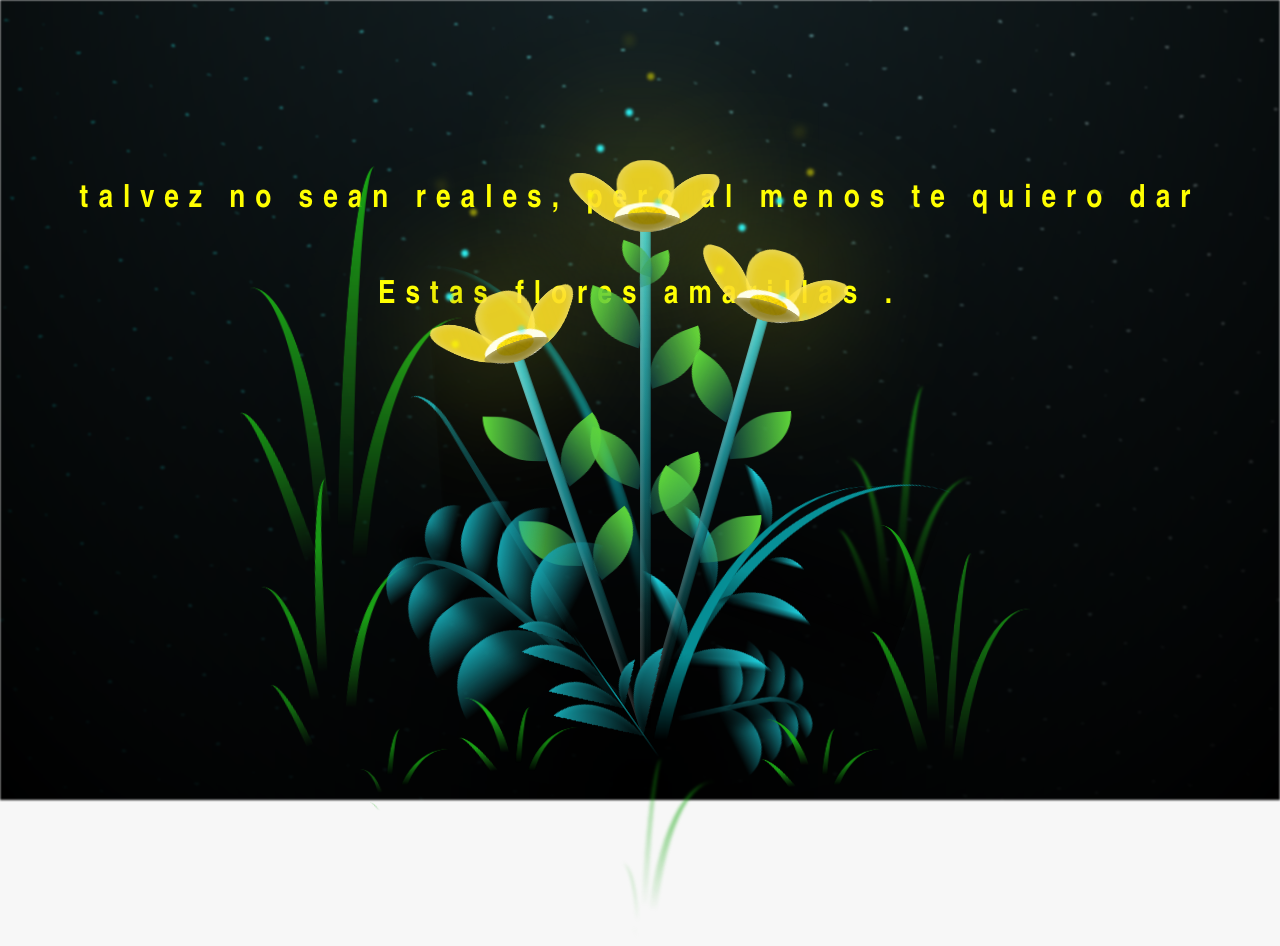
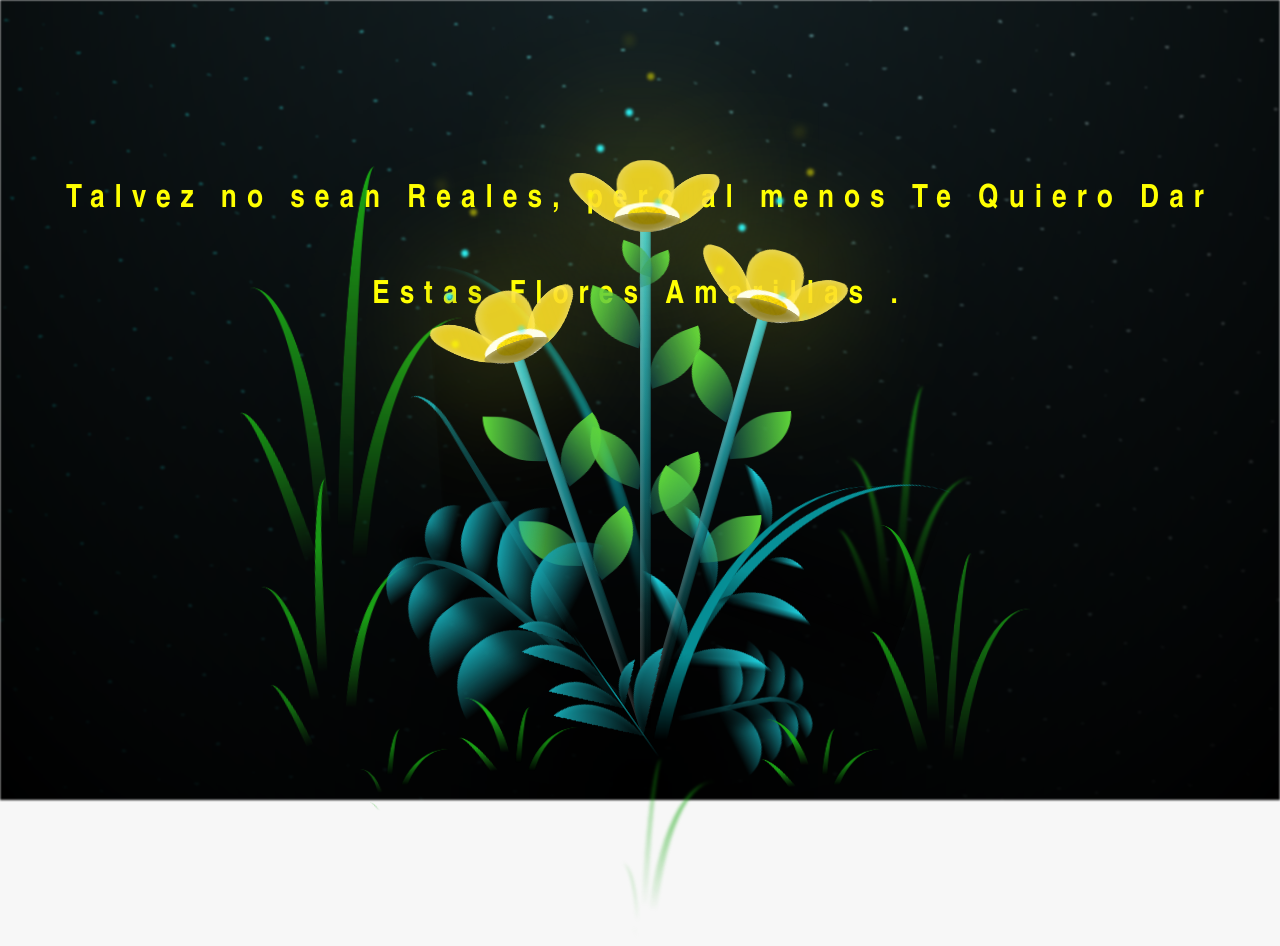
Before and after one commit to fernadorsol/fernadorsol.github.io, a plain HTML site: page flower.html in a window 1280 px wide. Drawn offline with Linux system fonts and the light colour scheme.

Commit message:
Update flower.html

```diff
--- a/flower.html
+++ b/flower.html
@@ -13,8 +13,8 @@
     <div id="lyrics">
 
     </div>
-    <h1 class="titulo">talvez no sean reales, pero al menos te quiero dar  <br> <br>
-      Estas flores amarillas  .</h1>
+    <h1 class="titulo">Talvez no sean Reales, pero al menos Te Quiero Dar  <br> <br>
+      Estas Flores Amarillas  .</h1>
 
     <div class="night"></div>
     <div class="flowers">
```
